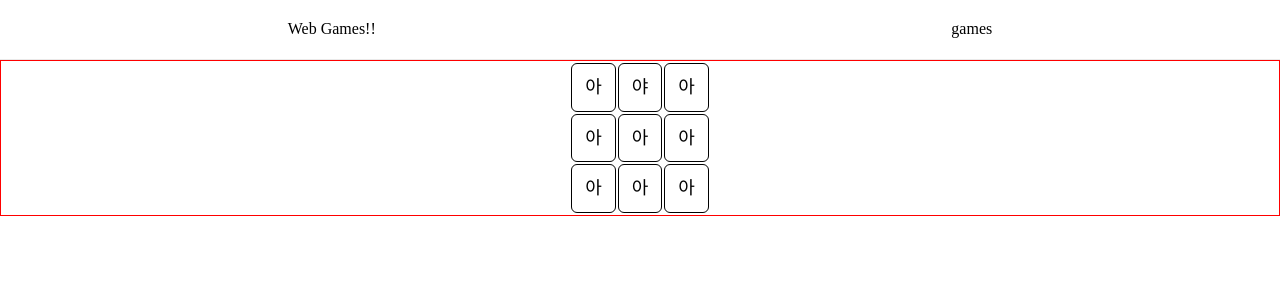
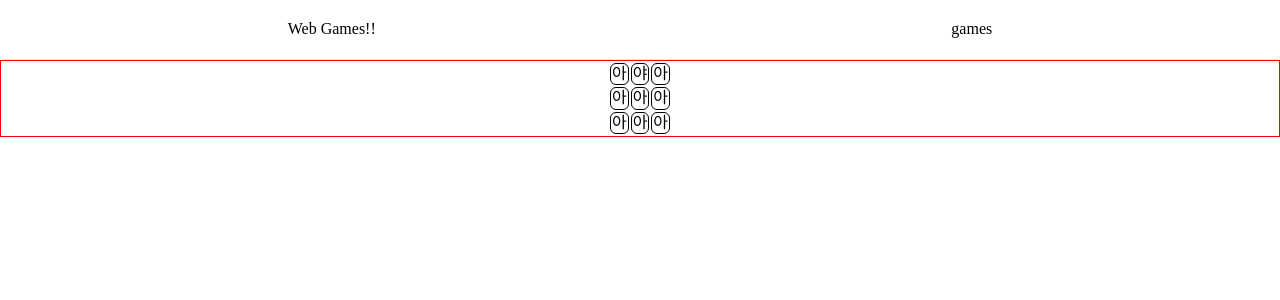
Before and after one commit to pho9902/webGames, a Next.js app: page /wrongword/1 in a window 1280 px wide. Shown: the top 300 px of the page. Built offline with nearby package versions, Linux system fonts and the light colour scheme.

Commit message:
WrongWord : 레벨별 스타일 지정을위한 타입 추가

```diff
--- a/src/components/WrongWord/EachLevel/index.tsx
+++ b/src/components/WrongWord/EachLevel/index.tsx
@@ -70,7 +70,7 @@ export default function EachLevel() {
   useEffect(() => {
     if (!router.isReady) return;
     setRound(Number(router.query.pid));
-  }, [router]);
+  }, [router, round]);
 
   return (
     <Wrap>
--- a/src/components/WrongWord/EachLevel/style.ts
+++ b/src/components/WrongWord/EachLevel/style.ts
@@ -2,5 +2,4 @@ import styled from "styled-components";
 
 export const Wrap = styled.div`
   border: 1px solid red;
-  /* ?  margin: ; */
 `;
--- a/src/components/WrongWord/Table/index.tsx
+++ b/src/components/WrongWord/Table/index.tsx
@@ -16,7 +16,11 @@ export default function Table({ makeTr, isAnswer, clickAnswer, round }: Props) {
             <tr key={idx}>
               {el.map((e, i) => {
                 return (
-                  <EachTd key={i} onClick={() => isAnswer(e) && clickAnswer()}>
+                  <EachTd
+                    round={round}
+                    key={i}
+                    onClick={() => isAnswer(e) && clickAnswer()}
+                  >
                     {e}
                   </EachTd>
                 );
--- a/src/components/WrongWord/Table/style.ts
+++ b/src/components/WrongWord/Table/style.ts
@@ -1,10 +1,30 @@
 import styled from "styled-components";
 
-export const EachTd = styled.td`
+interface Props {
+  round: number;
+}
+
+function setWidth(round: number) {
+  console.log(round);
+  switch (round) {
+    case 1:
+      return "21px";
+    case 2:
+      return "19px";
+    case 3:
+      return "17px";
+    case 4:
+      return "15px";
+    case 5:
+      return "13px";
+  }
+}
+
+export const EachTd = styled.td<Props>`
   border: 1px solid;
   border-radius: 6px;
-  padding: 13px;
-  font-size: large;
+  padding : ${props => setWidth(props.round)}
+  font-size: ${props => setWidth(props.round)};
   background-color: white;
   &:hover {
     filter: brightness(97%);
--- a/src/components/WrongWord/style.ts
+++ b/src/components/WrongWord/style.ts
@@ -22,3 +22,7 @@ export const Level = styled.div`
     }
   }
 `;
+
+export const Rule = styled.div`
+  margin-left: 15px;
+`;
```
Also changed, not shown: src/components/WrongWord/index.tsx (+9 -2 lines).
